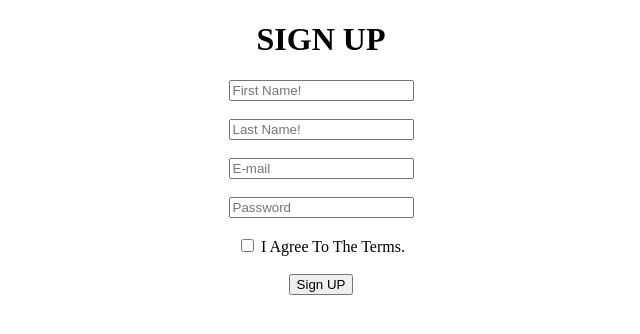
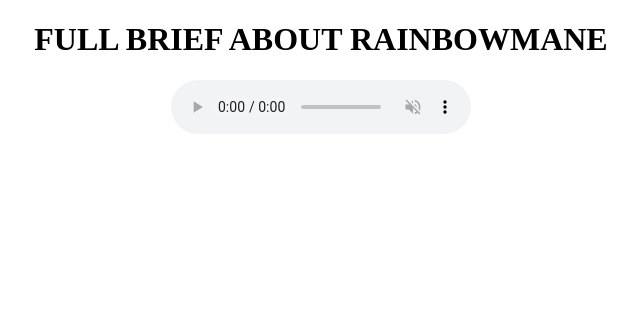
Before and after one commit to JalalNayan/JalalNayan, a plain HTML site: page index.html in a window 1280 px wide. Shown: the whole page, without its empty margins (319-959 px from the left). Drawn offline with Linux system fonts and the light colour scheme.

Commit message:
Update index.html

```diff
--- a/index.html
+++ b/index.html
@@ -5,17 +5,11 @@
     </head>
     <body>
        <center>
-        <form>
-            <h1>SIGN UP</h1>
-            <input type="text" placeholder="First Name!"><br><br>
-            <input type="text" placeholder="Last Name!"><br><br>
-            <input type="email" placeholder="E-mail"><br><br>
-            <input type="password" placeholder="Password"><br><br>
-            <input type="checkbox" id="lab" value="lab">
-            <label for="lab">I Agree To The Terms.</label><br><br>
-            <button>Sign UP</button>
-        </form>
-
+         <h1>FULL BRIEF ABOUT RAINBOWMANE<h1>
+                <audio controls autoplay muted>
+                <source src="untitled.mp3" type="audio/mpeg">
+                Your browser does not support the audio element.
+                </audio>
            </center>
     </body>
 
```
